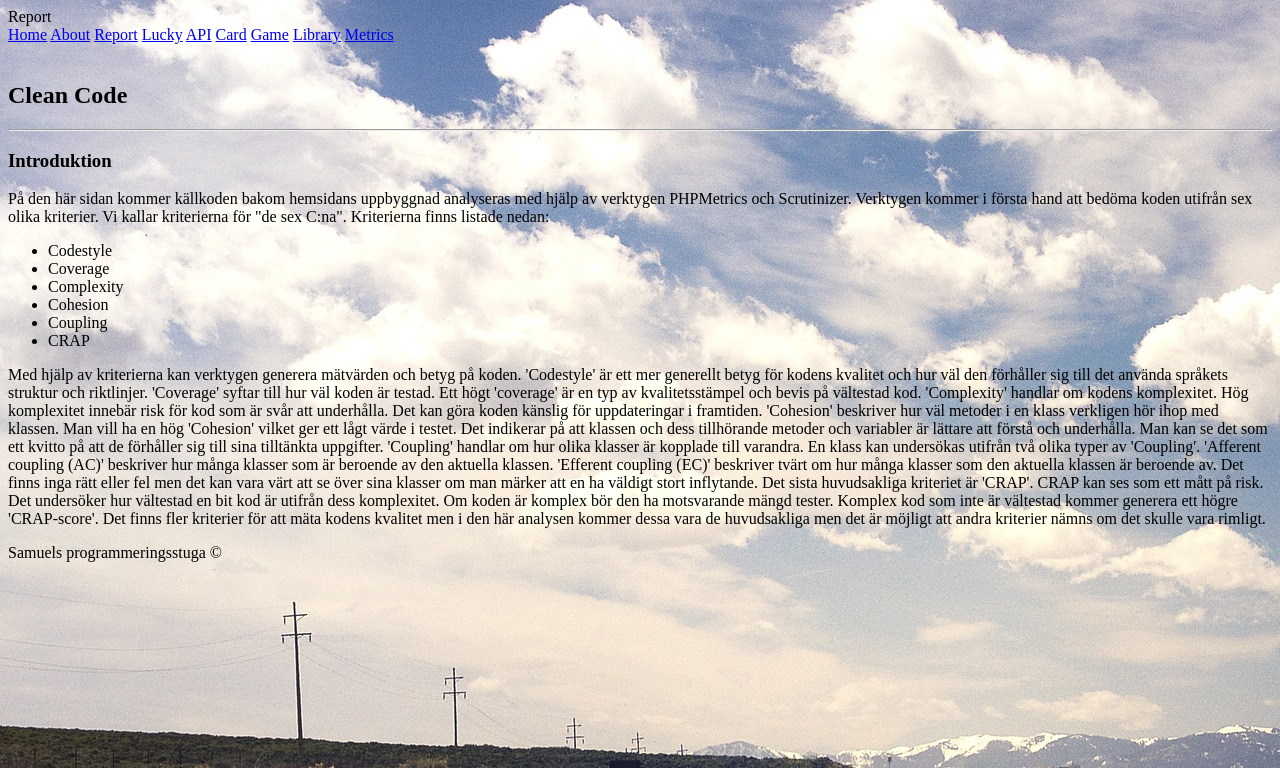
After one commit to elstarkov/mvc, a Symfony app: template templates/metrics/metrics.html.twig in a window 1280 px wide. The commit adds this page. Shown: the top 768 px of the page. Run offline with Twig, Linux system fonts and the light colour scheme; the template is opened without the code that fills it, so the values that code supplies are empty; some libraries are stand-ins or nearby versions.

Commit message:
First stage of code analysis.

```diff
--- a/templates/base.html.twig
+++ b/templates/base.html.twig
@@ -29,6 +29,7 @@
                 <a href="{{ path('card') }}">Card</a>
                 <a href="{{ path('game') }}">Game</a>
                 <a href="{{ path('library') }}">Library</a>
+                <a href="{{ path('metrics') }}">Metrics</a>
             </div>
         </nav>
         {% block body %}{% endblock %}
--- /dev/null
+++ b/templates/metrics/metrics.html.twig
@@ -0,0 +1,47 @@
+{% extends "base.html.twig" %}
+
+{% block title %}Metrics{% endblock %}
+
+{% block body %}
+
+<br>
+<h2>Clean Code</h2>
+<hr>
+
+<h3>Introduktion</h3>
+
+<p>
+    På den här sidan kommer källkoden bakom hemsidans uppbyggnad analyseras med hjälp av verktygen PHPMetrics
+    och Scrutinizer. Verktygen kommer i första hand att bedöma koden utifrån sex olika kriterier. Vi kallar
+    kriterierna för "de sex C:na". Kriterierna finns listade nedan:
+</p>
+    <ul>
+        <li>Codestyle</li>
+        <li>Coverage</li>
+        <li>Complexity</li>
+        <li>Cohesion</li>
+        <li>Coupling</li>
+        <li>CRAP</li>
+    </ul>
+
+<p>
+    Med hjälp av kriterierna kan verktygen generera mätvärden och betyg på koden. 'Codestyle' är ett mer generellt betyg
+    för kodens kvalitet och hur väl den förhåller sig till det använda språkets struktur och riktlinjer. 'Coverage' syftar
+    till hur väl koden är testad. Ett högt 'coverage' är en typ av kvalitetsstämpel och bevis på vältestad kod. 'Complexity'
+    handlar om kodens komplexitet. Hög komplexitet innebär risk för kod som är svår att underhålla. Det kan göra koden känslig
+    för uppdateringar i framtiden. 'Cohesion' beskriver hur väl metoder i en klass verkligen hör ihop med klassen. Man vill ha
+    en hög 'Cohesion' vilket ger ett lågt värde i testet. Det indikerar på att klassen och dess tillhörande metoder och variabler
+    är lättare att förstå och underhålla. Man kan se det som ett kvitto på att de förhåller sig till sina tilltänkta uppgifter.
+    'Coupling' handlar om hur olika klasser är kopplade till varandra. En klass kan undersökas utifrån två olika typer av 'Coupling'.
+    'Afferent coupling (AC)' beskriver hur många klasser som är beroende av den aktuella klassen. 'Efferent coupling (EC)' beskriver
+    tvärt om hur många klasser som den aktuella klassen är beroende av. Det finns inga rätt eller fel men det kan vara värt att se
+    över sina klasser om man märker att en ha väldigt stort inflytande. Det sista huvudsakliga kriteriet är 'CRAP'. CRAP kan ses som
+    ett mått på risk. Det undersöker hur vältestad en bit kod är utifrån dess komplexitet. Om koden är komplex bör den ha motsvarande
+    mängd tester. Komplex kod som inte är vältestad kommer generera ett högre 'CRAP-score'. Det finns fler kriterier för att mäta kodens
+    kvalitet men i den här analysen kommer dessa vara de huvudsakliga men det är möjligt att andra kriterier nämns om det skulle vara
+    rimligt.
+</p>
+
+
+
+{% endblock %}
```
Also changed, not shown: src/Controller/MetricsController.php (added, +23 -0 lines).
